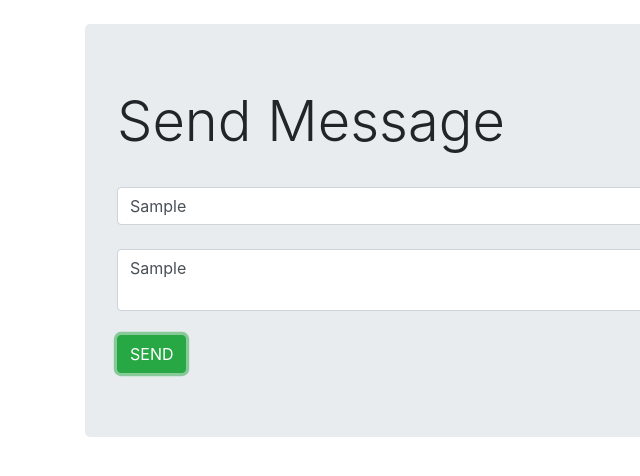
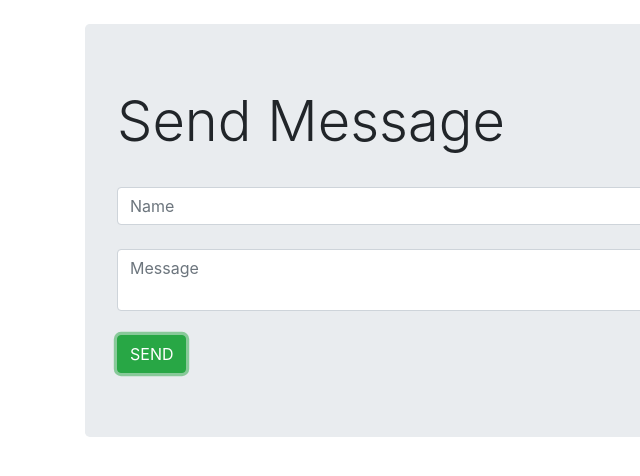
Before and after one commit to TalhaTZA/NodeJSandSocket_ChatRoom, a website: page index.html in a window 1280 px wide. Both pictures are taken after typing "Sample", "Sample" into the empty fields and a click on the button "SEND". Shown: the full height of the page, 0-640 px from the left. Drawn offline with nearby package versions, Linux system fonts and the light colour scheme; no server answers.

Commit message:
fixed typo in index.html

```diff
--- a/index.html
+++ b/index.html
@@ -39,9 +39,9 @@
     $(()=>{
 
         $('#send').click(()=>{
-            postMessage({name: $('#name').val() , message: $('#message').val()});
-            $('name').val("");
-            $('message').val("");
+            //postMessage({name: $('#name').val() , message: $('#message').val()});
+            $('#name').val("");
+            $('#message').val("");
         });
 
         getMessages();
```
